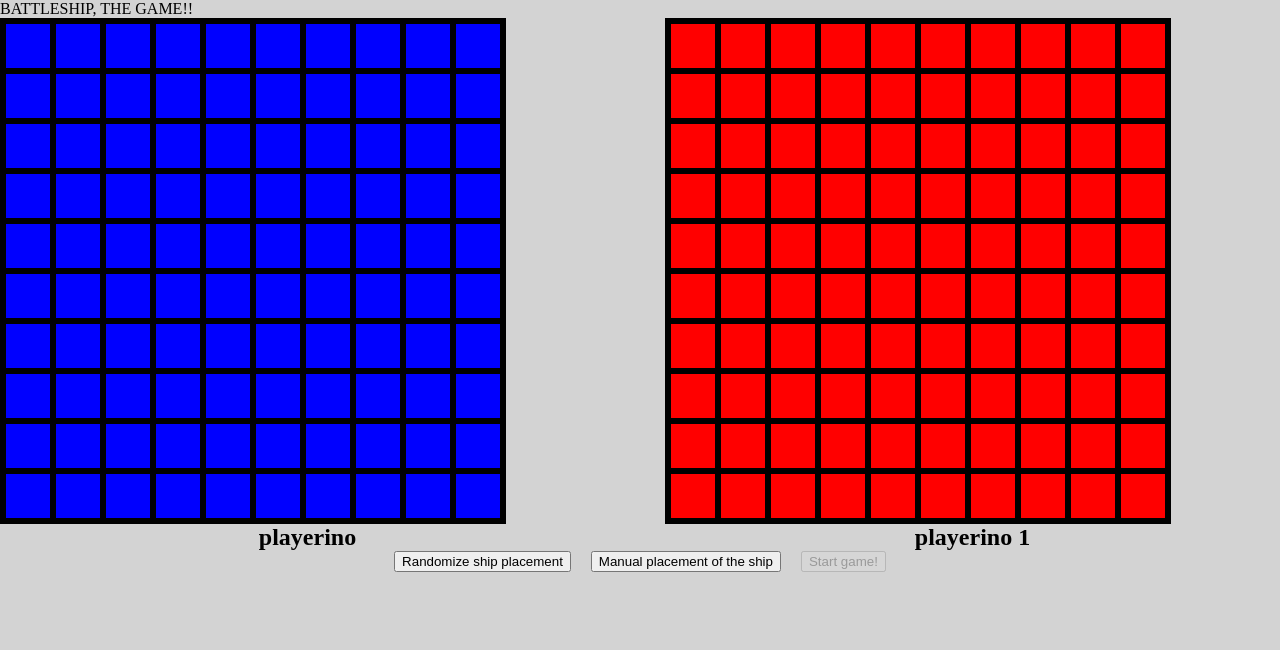
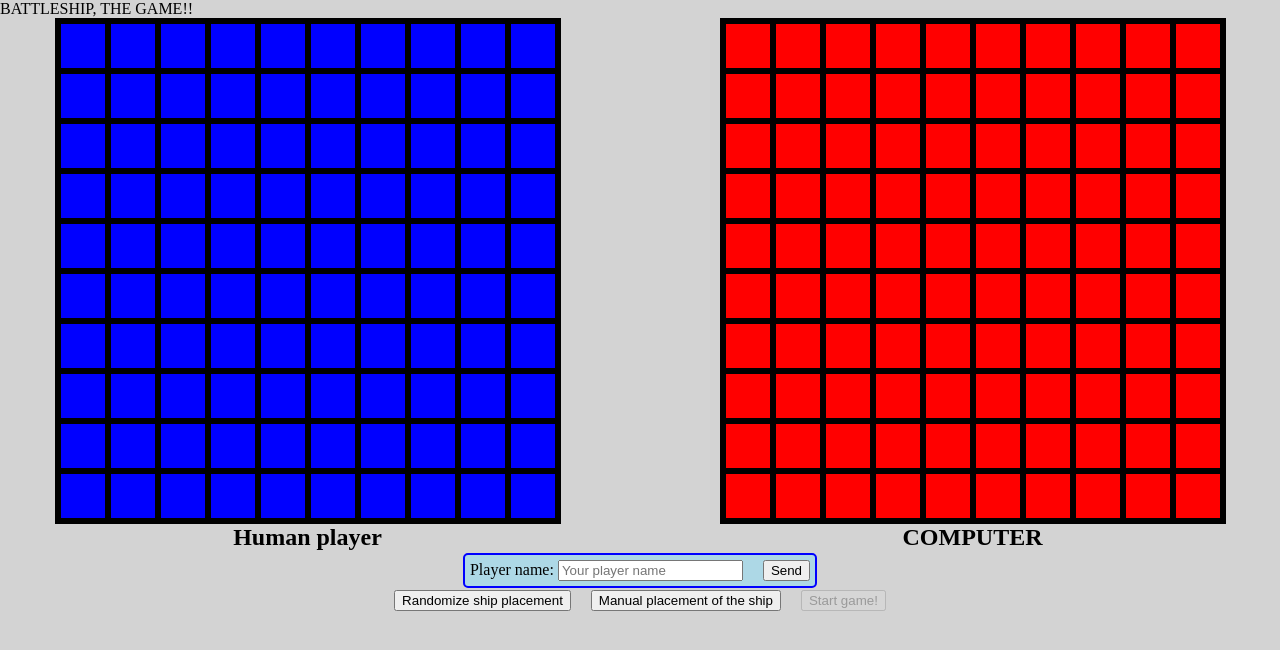
Before and after one commit to CTSDM/odin-battleship, a website built with webpack: page src/index.html in a window 1280 px wide. Built offline with nearby package versions, Linux system fonts and the light colour scheme.

Commit message:
Add input field player name + styles
Small step that style the input user name

```diff
--- a/src/domManipulation.js
+++ b/src/domManipulation.js
@@ -1,6 +1,7 @@
 import imageShip1 from "./images/smallShip.png";
 import { shipsLeft, isValidShipPosition, getBoardSize, getNewShipPosition, shipCollision, computerPlays, getRandomCoordinates } from "./calculationFunctions";
 import { addShipToPlayer } from "./objectsModification";
+import { setUpPlayerName } from "./usernameDOM.js";
 
 const IMAGES_SHIPS = imageShip1;
 import Player from './player'
@@ -15,6 +16,7 @@ export default function createBoard(size, numberOfShips) {
     // don't launch the events until the game really starts!
     loadGrid(size);
     const playersArr = [];
+    setUpPlayerName();
     createPlayers(playersArr, size);
     randomPositionStart(playersArr, numberOfShips);
     setUpManualPosition(playersArr, numberOfShips);
--- a/src/index.html
+++ b/src/index.html
@@ -21,14 +21,14 @@
         <div class="board player2">
 
         </div>
-        <div class="player-name">
-            playerino
+        <div class="players-name" id="player-name">
+            Human player
         </div>
-        <div>
+        <div class="separator">
             <!-- This div was intentionally left blank -->
         </div>
-        <div class="player-name">
-            playerino 1
+        <div class="players-name">
+            COMPUTER
         </div>
         <div class="">
 
@@ -39,7 +39,7 @@
         <button id="manual-placement" type="button">Manual placement of the ship</button>
         <button id="start-game" type="button" disabled>Start the game!</button>
     </div>
-    <div class="game-results">
+    <div class="form-player-name">
     </div>
 </body>
 
--- a/src/style.css
+++ b/src/style.css
@@ -12,6 +12,7 @@ body {
 .players-container {
     display: grid;
     grid-template-columns: 1fr 50px 1fr;
+    justify-items: center;
 }
 
 .board {
@@ -36,7 +37,7 @@ body {
     background: red;
 }
 
-.player-name {
+.players-name {
     place-self: center;
     font-size: 1.5rem;
     font-weight: 700;
@@ -64,3 +65,25 @@ body {
     display: flex;
     gap: 20px;
 }
+
+.error {
+    color: red;
+    font-weight: 800;
+    font-size: 1.5rem;
+}
+
+.container-form {
+    display: flex;
+    justify-content: center;
+    padding: 2px;
+}
+
+#player-data {
+    padding: 5px;
+    display: flex;
+    border: 2px solid blue;
+    border-radius: 5px;
+    justify-content: center;
+    background: lightblue;
+    gap: 20px;
+}
--- /dev/null
+++ b/src/usernameDOM.js
@@ -0,0 +1,78 @@
+export function setUpPlayerName() {
+    const containerNames = document.querySelector('.players-container');
+    setUpDivForm(containerNames);
+}
+
+function setUpDivForm(container) {
+    const divContainerFormPlayerName = document.createElement('div');
+    divContainerFormPlayerName.classList.add('container-form');
+    setUpDivContainerFormName(divContainerFormPlayerName);
+    container.insertAdjacentElement('afterend', divContainerFormPlayerName);
+}
+
+function setUpDivContainerFormName(divContainer) {
+    const formPlayerName = document.createElement('form');
+    setUpForm(formPlayerName);
+    divContainer.appendChild(formPlayerName);
+    formPlayerName.addEventListener('submit', formEvent);
+}
+
+function formEvent(e) {
+    const form = e.target;
+    e.preventDefault();
+    const parentElement = e.target.parentElement;
+    const inputPlayer = document.getElementById('player-name-text');
+    const inputPlayerName = inputPlayer.value;
+    if (isValidInput(inputPlayerName)) {
+        setPlayerName(inputPlayerName);
+        parentElement.remove();
+    } else {
+        showErrorMessageInput(form);
+    }
+}
+
+function isValidInput(name) {
+    if (name.length > 0)
+        return true
+    return false;
+}
+
+function showErrorMessageInput(form) {
+    if (document.querySelector('.error'))
+        return
+    const divErrorMessage = document.createElement('div');
+    divErrorMessage.classList.add('error');
+    divErrorMessage.textContent = 'Please fix your input';
+    const formLastChild = form.children[form.children.length - 1];
+    formLastChild.insertAdjacentElement('beforebegin', divErrorMessage);
+}
+
+function setUpForm(form) {
+    form.id = 'player-data';
+    const divPlayerName = document.createElement('div');
+    const inputPlayerName = document.createElement('input');
+    setUpInputPlayerName(inputPlayerName);
+    setUpDivPlayerName(divPlayerName);
+    form.appendChild(divPlayerName);
+    form.appendChild(inputPlayerName);
+}
+
+function setUpDivPlayerName(divPlayerName) {
+    const spanPlayerName = document.createElement('span');
+    const inputPlayerName = document.createElement('input');
+    inputPlayerName.placeholder = 'Your player name';
+    inputPlayerName.id = 'player-name-text';
+    spanPlayerName.textContent = 'Player name: ';
+    divPlayerName.appendChild(spanPlayerName);
+    divPlayerName.appendChild(inputPlayerName);
+}
+
+function setUpInputPlayerName(inputSubmit) {
+    inputSubmit.type = 'submit';
+    inputSubmit.value = 'Send';
+}
+
+function setPlayerName(name) {
+    const divName = document.getElementById('player-name');
+    divName.textContent = name;
+}
```
